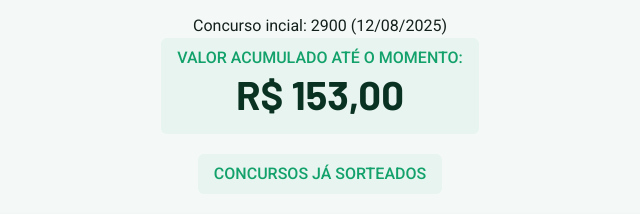
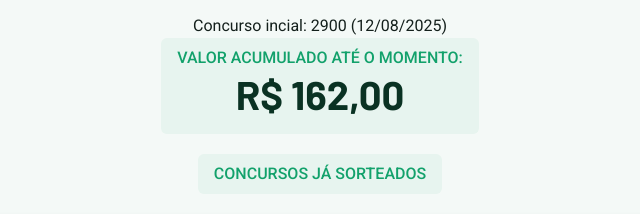
Before and after one commit to mestredopitaco/mestredopitaco.git.io, a plain HTML site: page bolao01.html in a window 1280 px wide. Shown: the part 124-338 px from the top of the page, 320-960 px from the left. Drawn offline with Linux system fonts and the light colour scheme.

Commit message:
Update bolao01.html

```diff
--- a/bolao01.html
+++ b/bolao01.html
@@ -77,7 +77,7 @@
         <h2>RANKING - BOLÃO 01</h2>
         <p>Concurso incial: 2900 (12/08/2025)</p>
         <div class="services-content" data-aos-duration="900">
-          <span class="subtitle">Valor Acumulado até o momento: <h1><strong>R$ 153,00</strong></h1></span>
+          <span class="subtitle">Valor Acumulado até o momento: <h1><strong>R$ 162,00</strong></h1></span>
 
 
             <div class="services-content" data-aos-duration="900">
```
